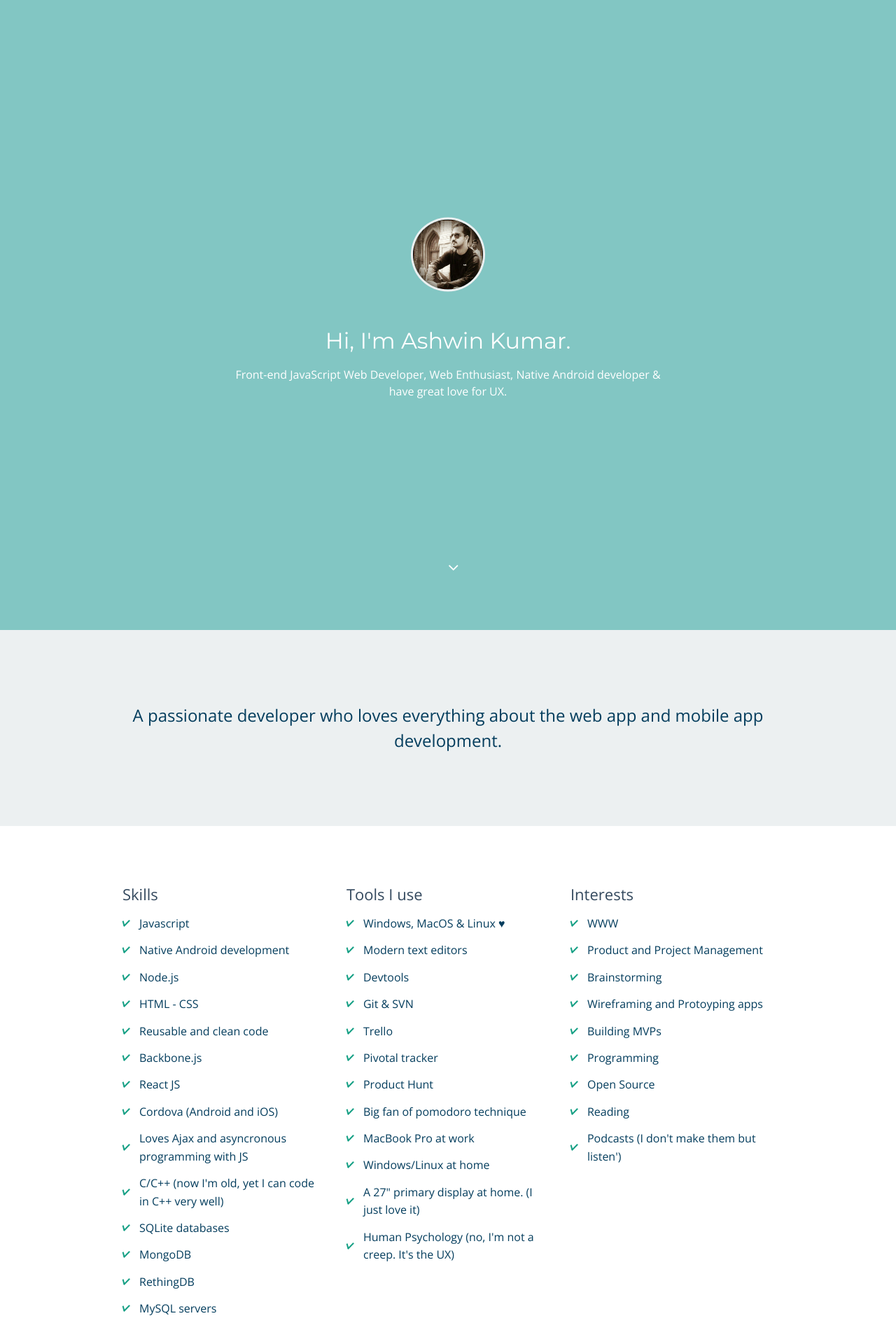
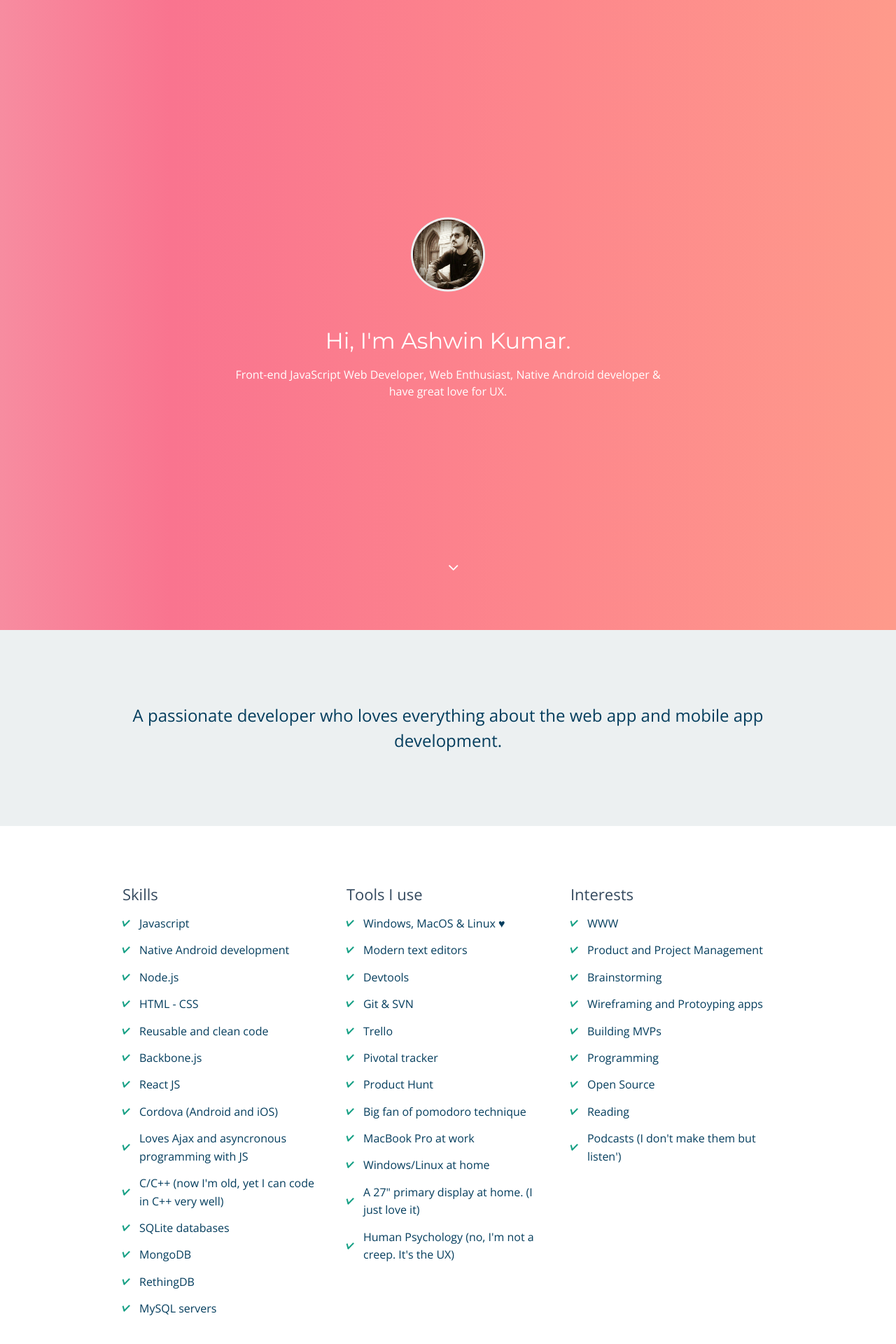
Before and after one commit to ashking/ashwinkumar.me, a Jekyll site: the page built from index.html, in a window 1280 px wide. Shown: the top 1920 px of the page at 70% size. Built offline with Jekyll 4.4.1, drawn with Linux system fonts in a browser that asks for light colours; nearby versions of some CDN libraries; Markdown is read by kramdown in place of the engine named in the settings.

Commit message:
Update style.css

```diff
--- a/css/style.css
+++ b/css/style.css
@@ -409,7 +409,7 @@ img {
 .hero {
   position: relative;
   height: 100%;
-  background-color: #82C6C3; }
+  background-image: linear-gradient(to right, #f78ca0 0%, #f9748f 19%, #fd868c 60%, #fe9a8b 100%); }
   .hero .to-bottom {
     position: absolute;
     bottom: 3em;
```
